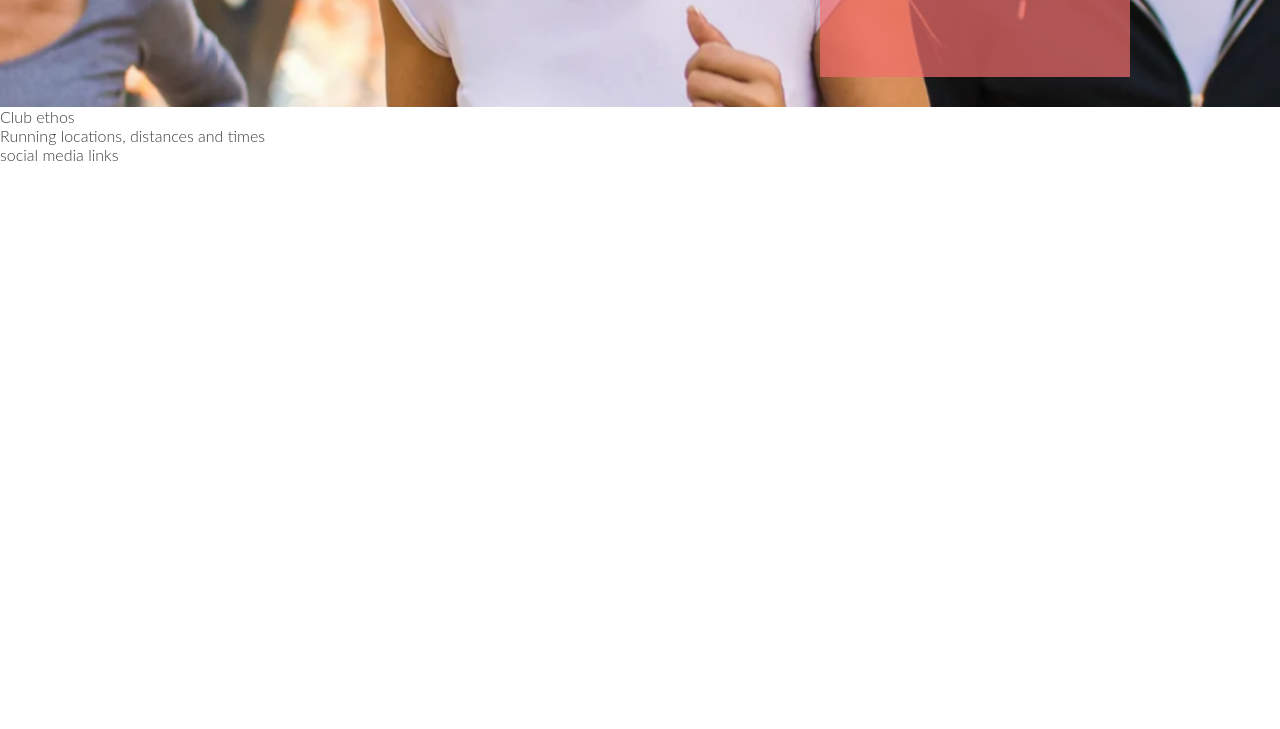
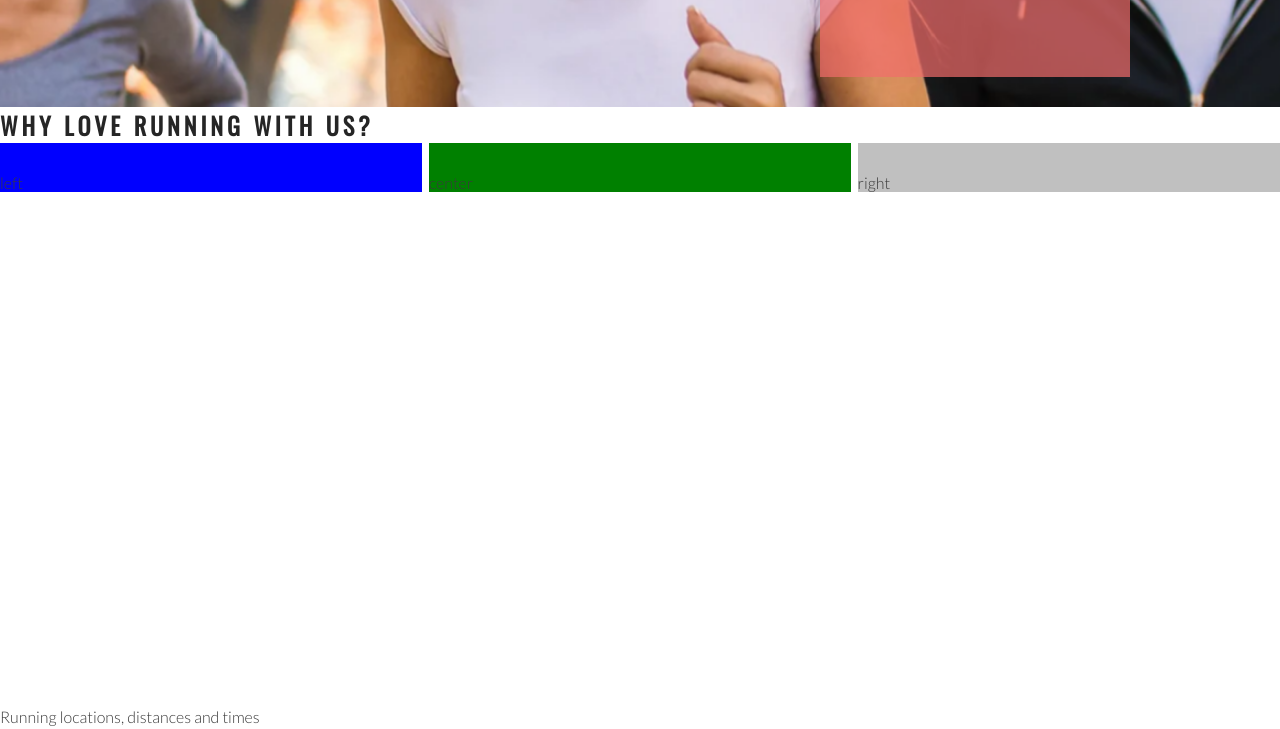
Before and after one commit to alcl2000/love-running-practice, a plain HTML site: page index.html in a window 1280 px wide. Shown: the part 568-1297 px from the top of the page. Before the commit the page ends 800 px from the top, so only its background shows below. Drawn offline with nearby package versions, Linux system fonts and the light colour scheme.

Commit message:
Add: ethos main structure

```diff
--- a/assets/style.css
+++ b/assets/style.css
@@ -16,10 +16,12 @@ h1, h2 {
     letter-spacing: 4px;
     color: #252525;
     text-decoration: none;
+    text-transform: uppercase;
 }
 #logo{
     float: left;
     font-size: 280%;
+    margin-left: 30px;
 }
 /* nav + links */
 #menu{
@@ -85,3 +87,28 @@ h1, h2 {
         transform: scale(1.1);
     }
 }
+
+/* club ethos*/
+
+#club-ethos{
+    height:600px
+}
+
+#left-about{
+    width: 33%;
+    padding-top: 30px;
+    float: left;
+    background-color: blue;
+}
+#right-about{
+    width: 33%;
+    padding-top: 30px;
+    float: right;
+    background-color: silver;
+}
+#center-about{
+    width: 33%;
+    padding-top: 30px;
+    margin: 0 auto;
+    background-color: green;
+}
--- a/index.html
+++ b/index.html
@@ -8,6 +8,9 @@
     <meta name="keywords" content="love running, running, club, dublin, hobby, ireland ">
     <link rel="stylesheet" href="assets/style.css">
     <title>Love Running</title>
+    <style>
+        @import url('https://fonts.googleapis.com/css2?family=Lato:wght@300;400&family=Oswald&display=swap');
+        </style>
 </head>
 <body>
     <header>
@@ -29,8 +32,11 @@
             <h3>Dublin Docklands & Phoenix Park</h3>
         </div>
     </section>
-    <section>
-        Club ethos
+    <section id="club-ethos">
+        <h1>Why love running with us?</h1>
+        <div id="left-about">left</div>
+        <div id="right-about">right</div>
+        <div id="center-about">center</div>
     </section>
     <section>
         Running locations, distances and times
```
